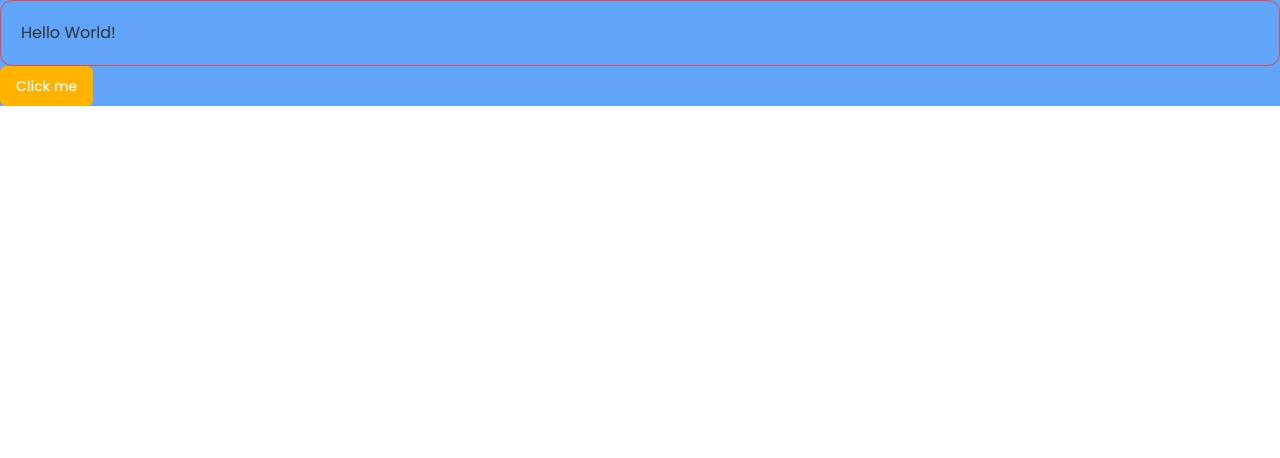
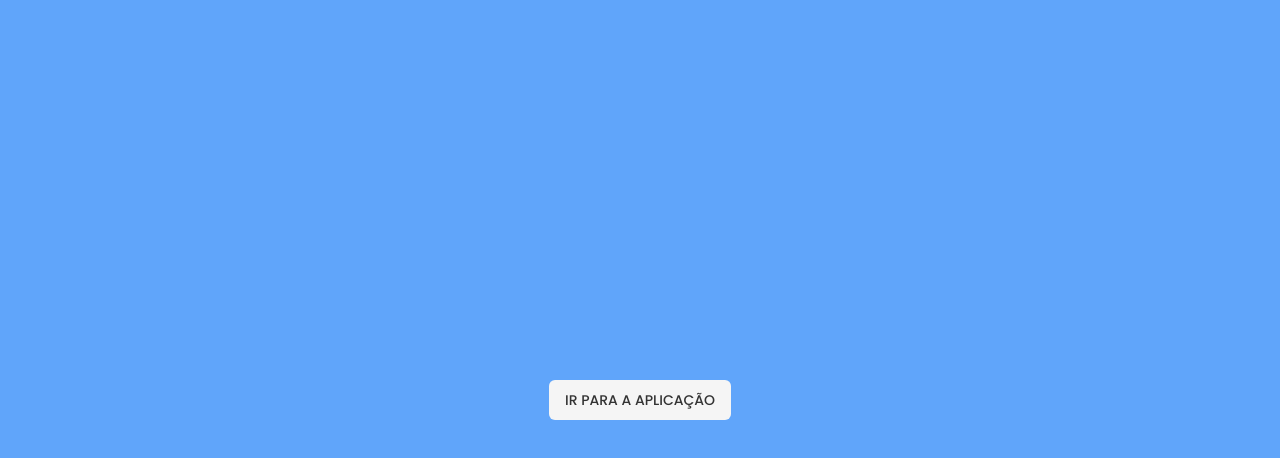
Before and after one commit to luciocarvalho10/fsw, a Next.js app: page / in a window 1280 px wide. Shown: the top 458 px of the page. Built offline with nearby package versions, Linux system fonts and the light colour scheme.

Commit message:
feat: add initial page to enter in the project

```diff
--- /dev/null
+++ b/src/app/components/fsw-donalds.tsx
@@ -0,0 +1,14 @@
+"use client";
+
+import { redirect } from "next/navigation";
+
+import { Button } from "@/components/ui/button";
+
+export default function FSWDonalds() {
+  const restaurant = () => redirect("/fsw-donalds");
+  return (
+    <Button variant="secondary" onClick={restaurant}>
+      IR PARA A APLICAÇÃO
+    </Button>
+  );
+}
--- a/src/app/page.tsx
+++ b/src/app/page.tsx
@@ -1,14 +1,11 @@
-import { Button } from '@/components/ui/button'
+import FSWDonalds from "@/app/components/fsw-donalds";
 
 const HomePage = () => {
-	return (
-		<div className='bg-blue-400'>
-			<h1 className='p-5 border border-red-500 rounded-xl'>
-				Hello World!
-			</h1>
-			<Button>Click me</Button>
-		</div>
-	)
-}
+  return (
+    <div className="flex h-full flex-col items-center justify-center bg-blue-400 p-5">
+      <FSWDonalds />
+    </div>
+  );
+};
 
-export default HomePage
+export default HomePage;
```
